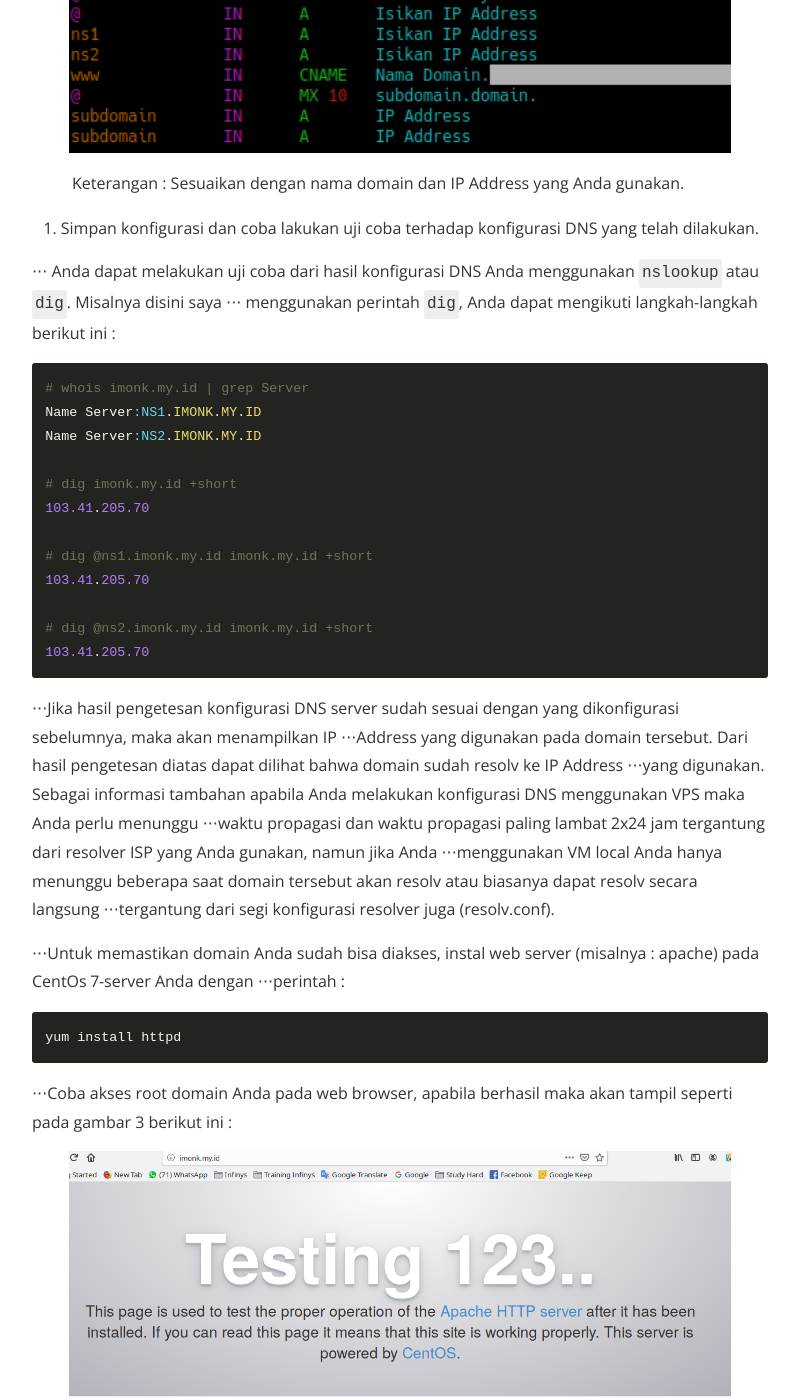
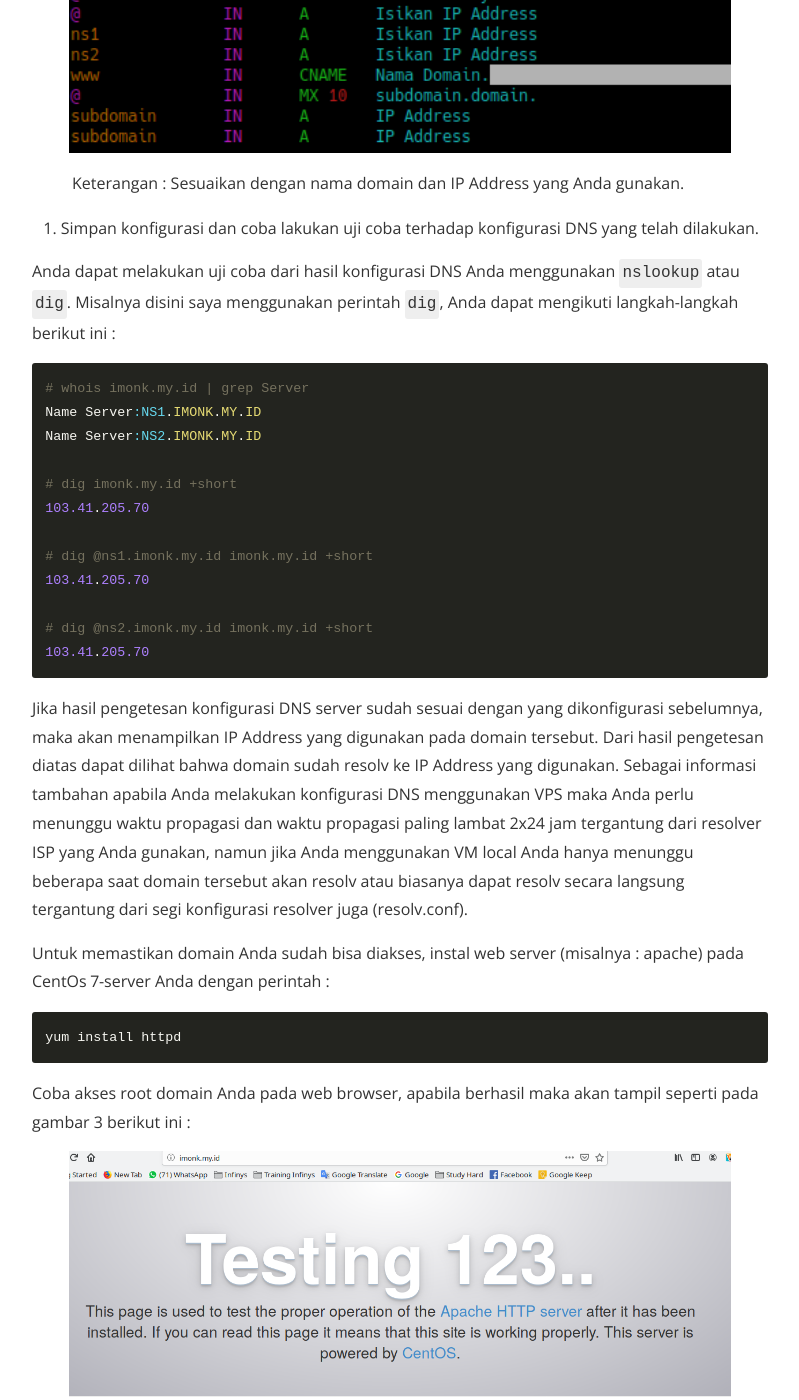
Before and after one commit to linux-malang/linux-malang.github.io, a Jekyll site: the page built from _posts/2019-10-23-Cara-Install-dan-Konfigurasi-DNS-Server-dengan-CentOs-7.md, in a window 1280 px wide and 1400 px high, scrolled down 3230 px. Shown: the whole window, without its empty margins (240-1039 px from the left). Built offline with Jekyll 4.4.1, drawn with Linux system fonts in a browser that asks for light colours; nearby versions of some CDN libraries.

````diff
--- a/_posts/2019-10-23-Cara-Install-dan-Konfigurasi-DNS-Server-dengan-CentOs-7.md
+++ b/_posts/2019-10-23-Cara-Install-dan-Konfigurasi-DNS-Server-dengan-CentOs-7.md
@@ -71,8 +71,7 @@ zone    "imonk.my.id"  {
 
 6. Simpan konfigurasi dan coba lakukan uji coba terhadap konfigurasi DNS yang telah dilakukan.
 
-⋅⋅⋅ Anda dapat melakukan uji coba dari hasil konfigurasi DNS Anda menggunakan `nslookup` atau `dig`. Misalnya disini saya
-⋅⋅⋅ menggunakan perintah `dig`, Anda dapat mengikuti langkah-langkah berikut ini :
+Anda dapat melakukan uji coba dari hasil konfigurasi DNS Anda menggunakan `nslookup` atau `dig`. Misalnya disini saya menggunakan perintah `dig`, Anda dapat mengikuti langkah-langkah berikut ini :
 
 
 ```
@@ -90,15 +89,15 @@ Name Server:NS2.IMONK.MY.ID
 103.41.205.70
 ```
 
-⋅⋅⋅Jika hasil pengetesan konfigurasi DNS server sudah sesuai dengan yang dikonfigurasi sebelumnya, maka akan menampilkan IP ⋅⋅⋅Address yang digunakan pada domain tersebut. Dari hasil pengetesan diatas dapat dilihat bahwa domain sudah resolv ke IP Address ⋅⋅⋅yang digunakan. Sebagai informasi tambahan apabila Anda melakukan konfigurasi DNS menggunakan VPS maka Anda perlu menunggu ⋅⋅⋅waktu propagasi dan waktu propagasi paling lambat 2x24 jam tergantung dari resolver ISP yang Anda gunakan, namun jika Anda ⋅⋅⋅menggunakan VM local Anda hanya menunggu beberapa saat domain tersebut akan resolv atau biasanya dapat resolv secara langsung ⋅⋅⋅tergantung dari segi konfigurasi resolver juga (resolv.conf).
+Jika hasil pengetesan konfigurasi DNS server sudah sesuai dengan yang dikonfigurasi sebelumnya, maka akan menampilkan IP Address yang digunakan pada domain tersebut. Dari hasil pengetesan diatas dapat dilihat bahwa domain sudah resolv ke IP Address yang digunakan. Sebagai informasi tambahan apabila Anda melakukan konfigurasi DNS menggunakan VPS maka Anda perlu menunggu waktu propagasi dan waktu propagasi paling lambat 2x24 jam tergantung dari resolver ISP yang Anda gunakan, namun jika Anda menggunakan VM local Anda hanya menunggu beberapa saat domain tersebut akan resolv atau biasanya dapat resolv secara langsung tergantung dari segi konfigurasi resolver juga (resolv.conf).
 
-⋅⋅⋅Untuk memastikan domain Anda sudah bisa diakses, instal web server (misalnya : apache) pada CentOs 7-server Anda dengan ⋅⋅⋅perintah :
+Untuk memastikan domain Anda sudah bisa diakses, instal web server (misalnya : apache) pada CentOs 7-server Anda dengan perintah :
 
 ```
 yum install httpd
 ```
 
-⋅⋅⋅Coba akses root domain Anda pada web browser, apabila berhasil maka akan tampil seperti pada gambar 3 berikut ini :
+Coba akses root domain Anda pada web browser, apabila berhasil maka akan tampil seperti pada gambar 3 berikut ini :
 
 ![Screenshot Git-FTP](/assets/images/Hasil-web-server.png)
 
````
